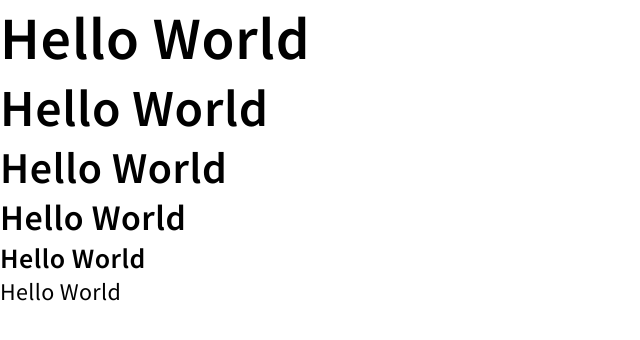
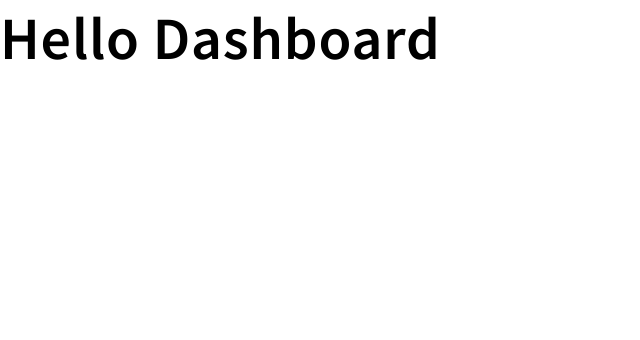
Before and after one commit to ViniciusmDias/vuttr-v4challenge, a React (Create React App) app in the folder frontend/: page / in a window 1280 px wide. Shown: the top 340 px of the page, without its empty margins (0-640 px from the left). Built offline with nearby package versions, Linux system fonts and the light colour scheme.

Commit message:
Create pages and routes

```diff
--- a/frontend/package.json
+++ b/frontend/package.json
@@ -10,8 +10,10 @@
     "@types/node": "^12.0.0",
     "@types/react": "^16.9.53",
     "@types/react-dom": "^16.9.8",
+    "axios": "^0.21.0",
     "react": "^17.0.1",
     "react-dom": "^17.0.1",
+    "react-router-dom": "^5.2.0",
     "react-scripts": "4.0.0",
     "styled-components": "^5.2.1",
     "typescript": "^4.0.3",
@@ -42,6 +44,7 @@
     ]
   },
   "devDependencies": {
+    "@types/react-router-dom": "^5.1.6",
     "@typescript-eslint/eslint-plugin": "^4.6.1",
     "@typescript-eslint/parser": "^4.6.1",
     "eslint": "^7.2.0",
--- a/frontend/src/App.tsx
+++ b/frontend/src/App.tsx
@@ -1,18 +1,13 @@
 import React from 'react';
-
+import Routes from './routes';
 import GlobalStyle from './styles/global';
 
 function App() {
   return (
-    <div className="App">
+    <>
+      <Routes />
       <GlobalStyle />
-      <h1>Hello World</h1>
-      <h2>Hello World</h2>
-      <h3>Hello World</h3>
-      <h4>Hello World</h4>
-      <h5>Hello World</h5>
-      <p>Hello World</p>
-    </div>
+    </>
   );
 }
 
--- /dev/null
+++ b/frontend/src/pages/Home/index.tsx
@@ -0,0 +1,11 @@
+import React from 'react';
+
+import { Container } from './styles';
+
+const Home: React.FC = () => (
+  <Container>
+    <h1>Hello Dashboard</h1>
+  </Container>
+);
+
+export default Home;
--- /dev/null
+++ b/frontend/src/pages/Home/styles.ts
@@ -0,0 +1,3 @@
+import styled from 'styled-components';
+
+export const Container = styled.main``;
--- /dev/null
+++ b/frontend/src/routes/index.tsx
@@ -0,0 +1,11 @@
+import React from 'react';
+import { BrowserRouter, Route } from 'react-router-dom';
+
+import Home from '../pages/Home';
+
+const Routes: React.FC = () => (
+  <BrowserRouter>
+    <Route path="/" exact component={Home} />
+  </BrowserRouter>
+);
+export default Routes;
```
Also changed, not shown: 1 other file (tests, documents, lock files or other folders).
